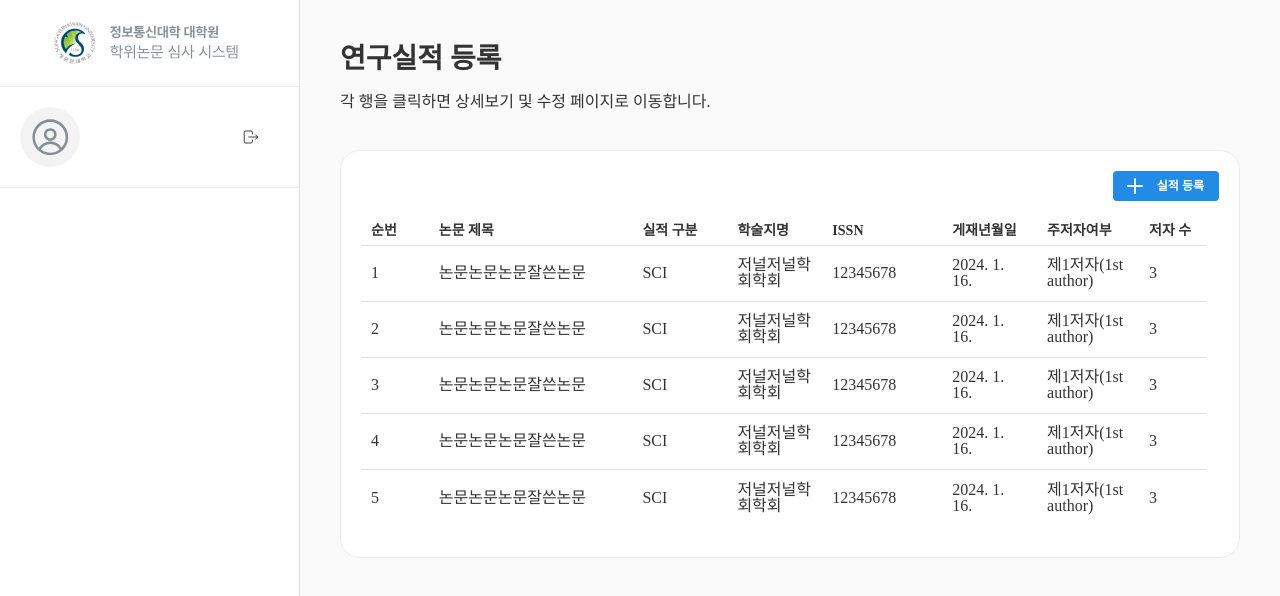
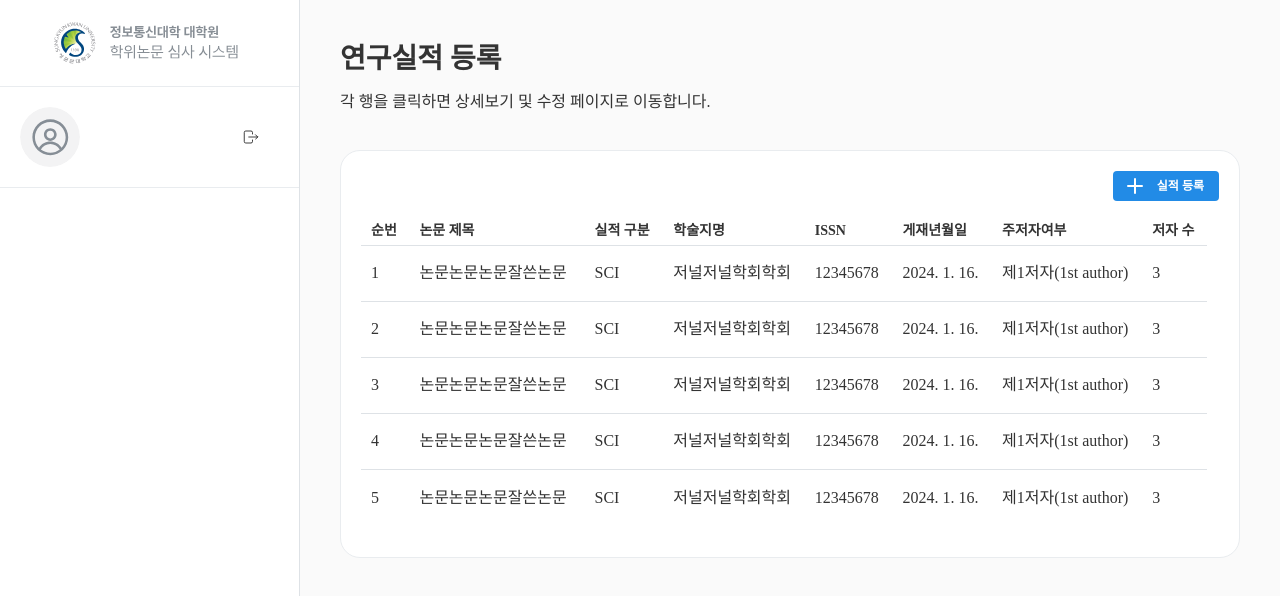
Before and after one commit to SystemConsultantGroup/ICC-grad-dissertion-manage-frontend, a Next.js app: page /student/achievement in a window 1280 px wide. Shown: the top 596 px of the page. Built offline with nearby package versions, Linux system fonts and the light colour scheme; no server answers; a web font is replaced by a local one.

Commit message:
feat(components): 테이블 헤더, 데이터 nowrap 추가
related to #43

```diff
--- a/src/components/common/Table/_elements/TableData.tsx
+++ b/src/components/common/Table/_elements/TableData.tsx
@@ -6,7 +6,16 @@ interface Props {
 }
 
 function TableData({ children }: Props) {
-  return <Table.Td fz={16}>{children}</Table.Td>;
+  return (
+    <Table.Td
+      fz={16}
+      style={{
+        whiteSpace: "nowrap",
+      }}
+    >
+      {children}
+    </Table.Td>
+  );
 }
 
 export default TableData;
--- a/src/components/common/Table/_elements/TableHeader.tsx
+++ b/src/components/common/Table/_elements/TableHeader.tsx
@@ -12,6 +12,7 @@ function TableHeader({ label, widthPercentage }: TableHeaderProps) {
     <Table.Th
       style={{
         width: widthPercentage ? `${widthPercentage}%` : "auto",
+        whiteSpace: "nowrap",
       }}
     >
       {label}
```
